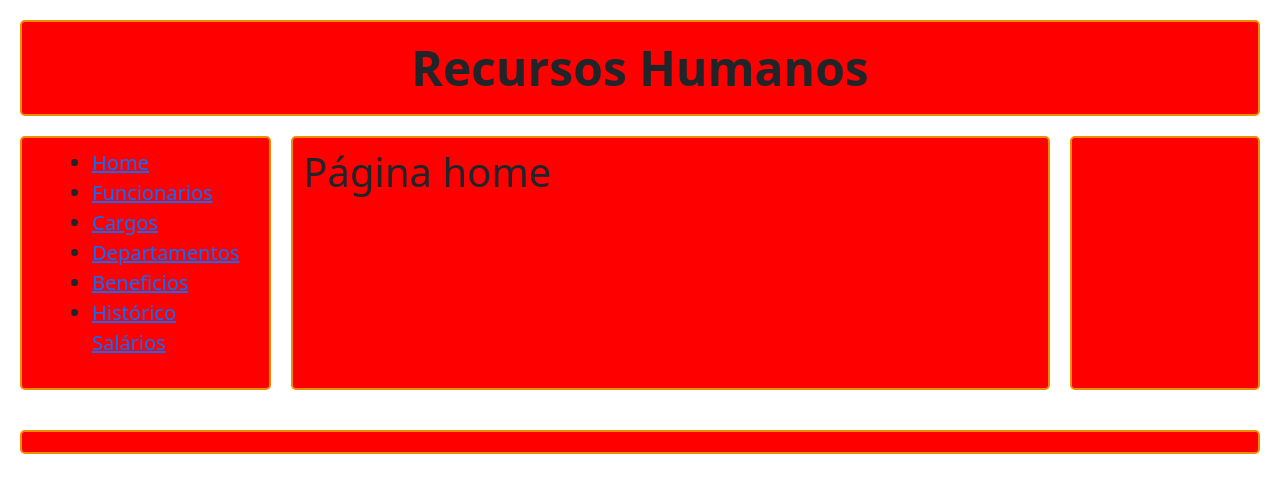
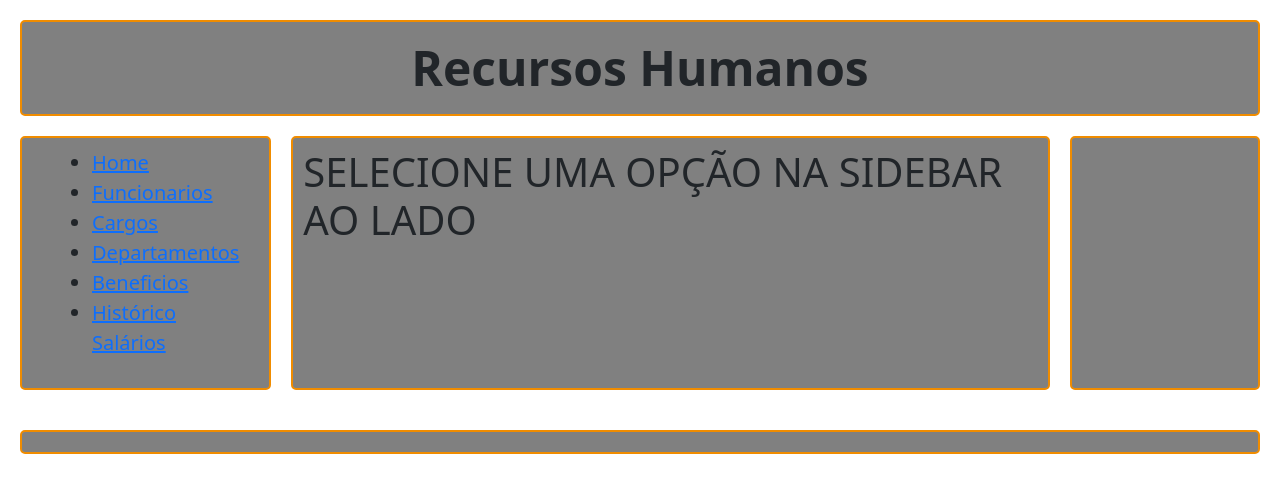
Before and after one commit to ArnaldoSJunior/ProjetoFrontEnd2, a React (Create React App) app: page / in a window 1280 px wide. Shown: the top 492 px of the page. Built offline with nearby package versions, Linux system fonts and the light colour scheme.

Commit message:
alterações CSS

```diff
--- a/src/App.css
+++ b/src/App.css
@@ -1,3 +1,11 @@
+#tabela2 {
+  text-align: center;
+}
+
+#text-home{
+  text-align: center;
+  padding-top: 80px;
+}
 #tabela {
   display: flex;
   flex-direction: column;
@@ -51,9 +59,10 @@
       "footer";
   }
 
+
   #root > * {
       border: 2px solid #f08c00;
-      background-color: red;
+      background-color: grey;
       border-radius: 5px;
       padding: 10px;
   }
--- a/src/pages/departamento.jsx
+++ b/src/pages/departamento.jsx
@@ -93,8 +93,9 @@ function Departamentos(){
 
     function Formulario(){
         return (
-            <form>
+            <form id="tabela2">
                 <label htmlFor="nomeDep" >Nome do Departamento</label>
+                <br />
                 <input type="text" id="nomeDep" name="nomeDepartamento"
                     value={departamento.nomeDepartamento}
                     onChange={aoDigitar}
@@ -105,6 +106,7 @@ function Departamentos(){
 
 
                 <label htmlFor="desc" >Descrição</label>
+                <br />
                 <input type="text" id="desc" name="descricao"
                     value={departamento.descricao}
                     onChange={aoDigitar}
--- a/src/pages/home.jsx
+++ b/src/pages/home.jsx
@@ -1,7 +1,7 @@
 function Home() {
     return (
     <div>
-    <h2>Página home</h2>
+    <h2 div="text-home">SELECIONE UMA OPÇÃO NA SIDEBAR AO LADO</h2>
     </div>
     );
     }
```
